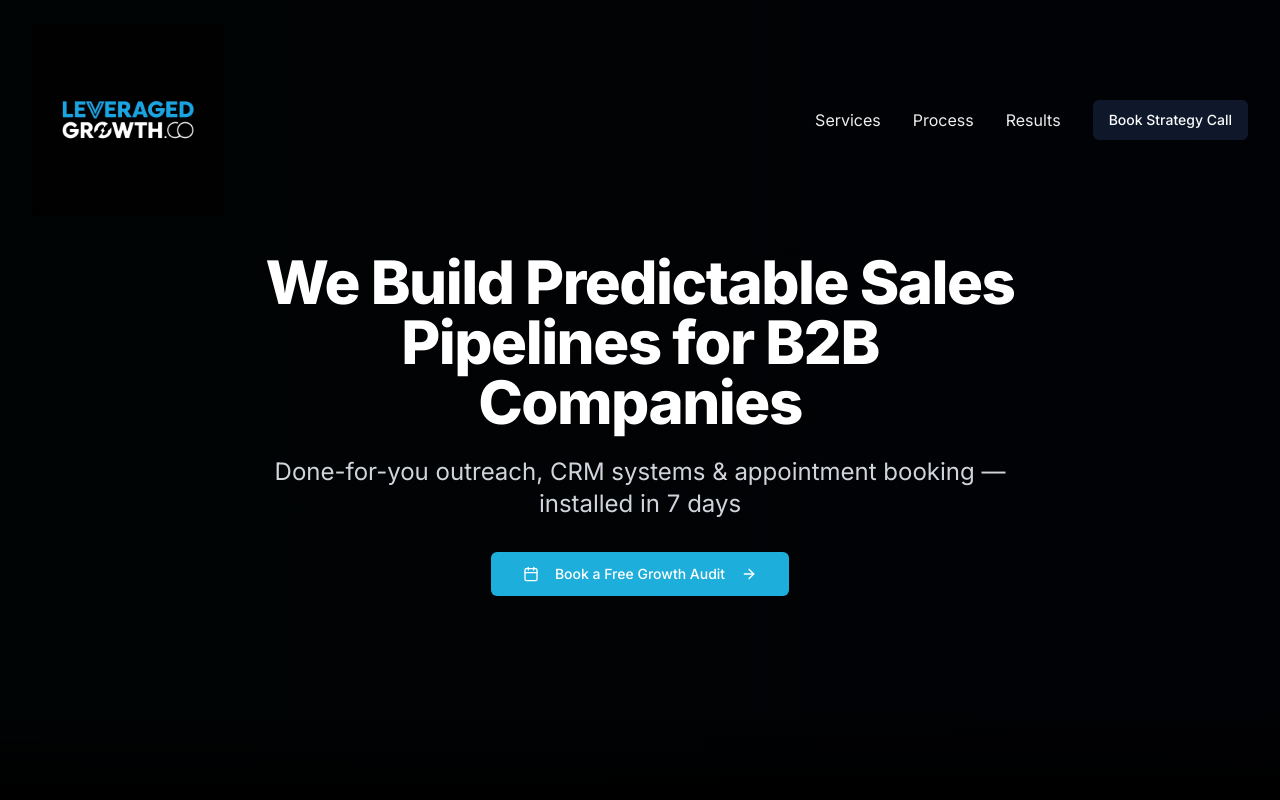
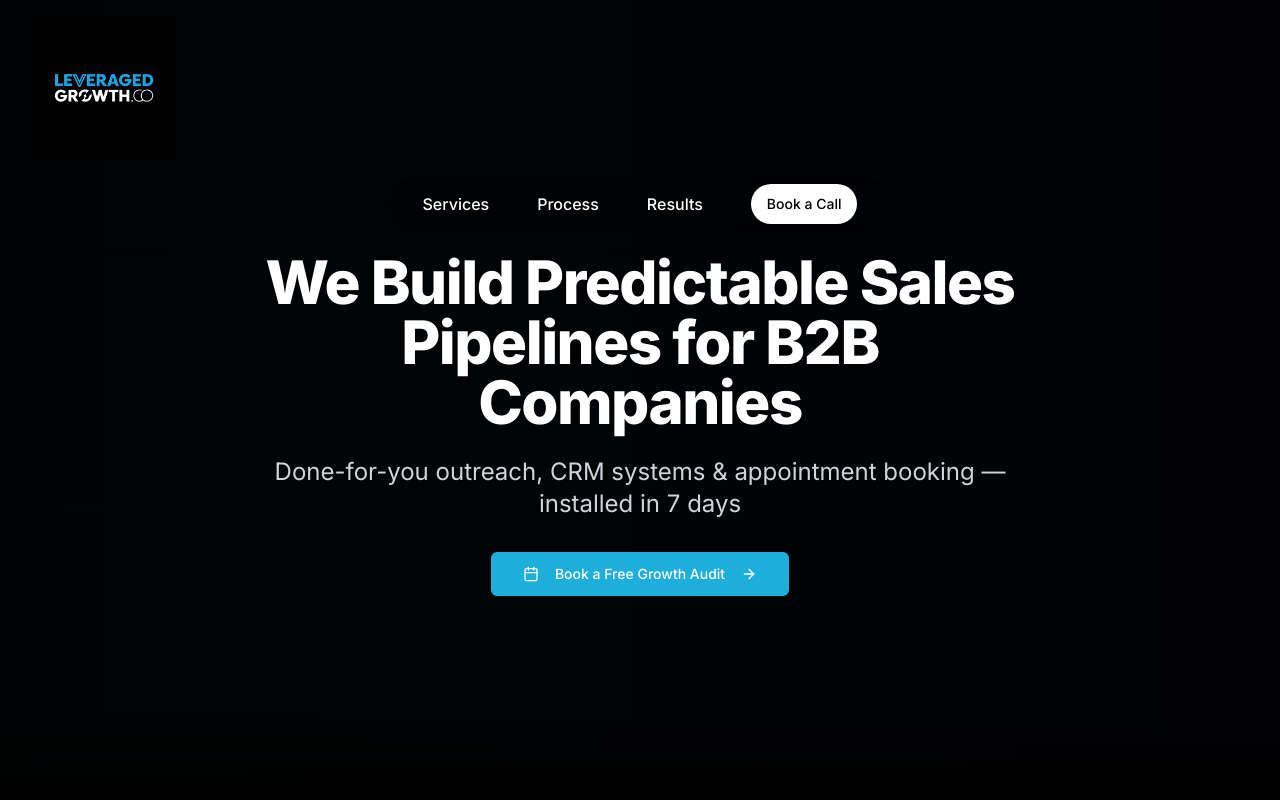
Before and after one commit to atharvv17/inbox-growth-architect, a React (Vite) app: page / in a window 1280 px wide. Shown: the top 800 px of the page. Built offline with nearby package versions, Linux system fonts and the light colour scheme.

Commit message:
Refactor: Adjust header and navbar
- Shifted the header component slightly above.
- Centered the navigation bar.
- Adjusted UI to match the provided design.

```diff
--- a/src/components/Header.tsx
+++ b/src/components/Header.tsx
@@ -4,32 +4,43 @@ import { Button } from "@/components/ui/button";
 
 const Header: React.FC = () => {
   return (
-    <header className="py-6 absolute top-0 left-0 right-0 z-10">
-      <div className="container flex items-center justify-between">
+    <header className="py-4 absolute top-0 left-0 right-0 z-10">
+      <div className="container mx-auto">
+        {/* Logo */}
+        <div className="flex items-center justify-between">
           <a href="/" className="flex items-center">
             <img
               src="/lovable-uploads/49e74208-b2c0-4809-a9dd-cff624caa489.png"
               alt="LeveragedGrowth.co"
-            className="h-48"
+              className="h-36"
             />
           </a>
-        <nav className="hidden md:flex items-center space-x-8">
-          <a href="#offers" className="text-midnight-text hover:text-midnight-primary transition-colors">
-            Services
-          </a>
-          <a href="#process" className="text-midnight-text hover:text-midnight-primary transition-colors">
-            Process
-          </a>
-          <a href="#case-studies" className="text-midnight-text hover:text-midnight-primary transition-colors">
-            Results
-          </a>
-          <Button className="btn-primary">
-            Book Strategy Call
-          </Button>
-        </nav>
+
+          {/* Mobile menu button */}
           <Button variant="ghost" className="md:hidden text-white">
             Menu
           </Button>
+        </div>
+
+        {/* Centered Navigation */}
+        <div className="hidden md:flex justify-center mt-4">
+          <div className="bg-black bg-opacity-50 backdrop-blur-sm rounded-full px-8 py-2">
+            <nav className="flex items-center space-x-12">
+              <a href="#offers" className="text-white hover:text-midnight-primary transition-colors font-medium">
+                Services
+              </a>
+              <a href="#process" className="text-white hover:text-midnight-primary transition-colors font-medium">
+                Process
+              </a>
+              <a href="#case-studies" className="text-white hover:text-midnight-primary transition-colors font-medium">
+                Results
+              </a>
+              <Button className="bg-white hover:bg-opacity-90 text-black font-medium rounded-full">
+                Book a Call
+              </Button>
+            </nav>
+          </div>
+        </div>
       </div>
     </header>
   );
```
Lines whose indentation alone changed are shown as unchanged.
